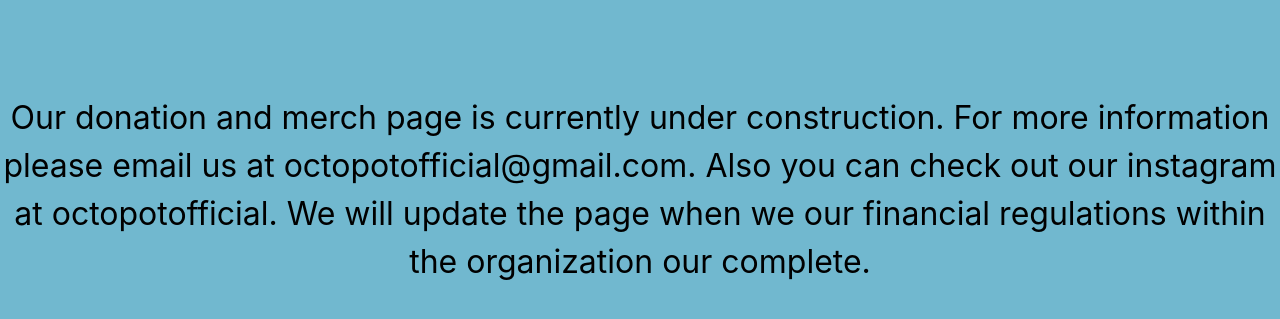
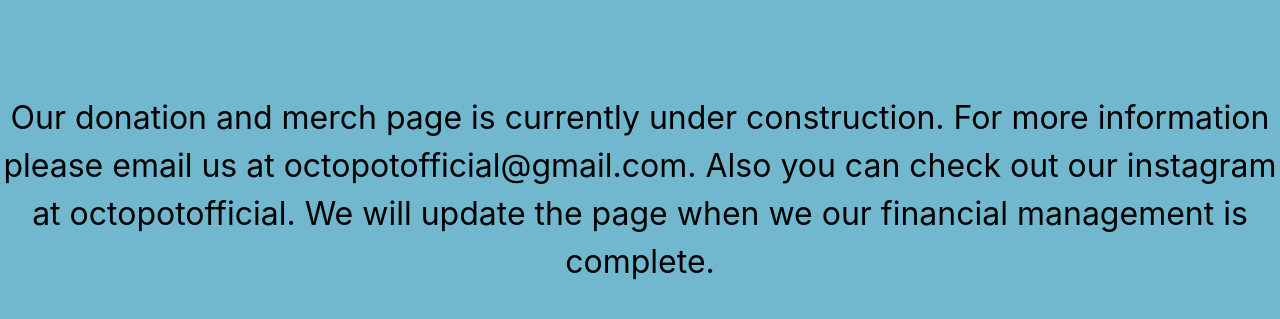
Before and after one commit to looshin/Octopot, a Flask app: page /OctopotFinance in a window 1280 px wide. Shown: the part 162-481 px from the top of the page. Run offline with Flask 3, Linux system fonts and the light colour scheme.

Commit message:
Update OctopotFinance.html

```diff
--- a/WebPromo/templates/OctopotFinance.html
+++ b/WebPromo/templates/OctopotFinance.html
@@ -23,7 +23,7 @@
         </div>
         <div class="information">
             Our donation and merch page is currently under construction. For more information please email us at octopotofficial@gmail.com.
-            Also you can check out our instagram at octopotofficial. We will update the page when we our financial regulations within the organization our complete.
+            Also you can check out our instagram at octopotofficial. We will update the page when we our financial management is complete.
         </div>
         <!-- <div class="contributions">
             <p class="h1">Contribute</p>
```
